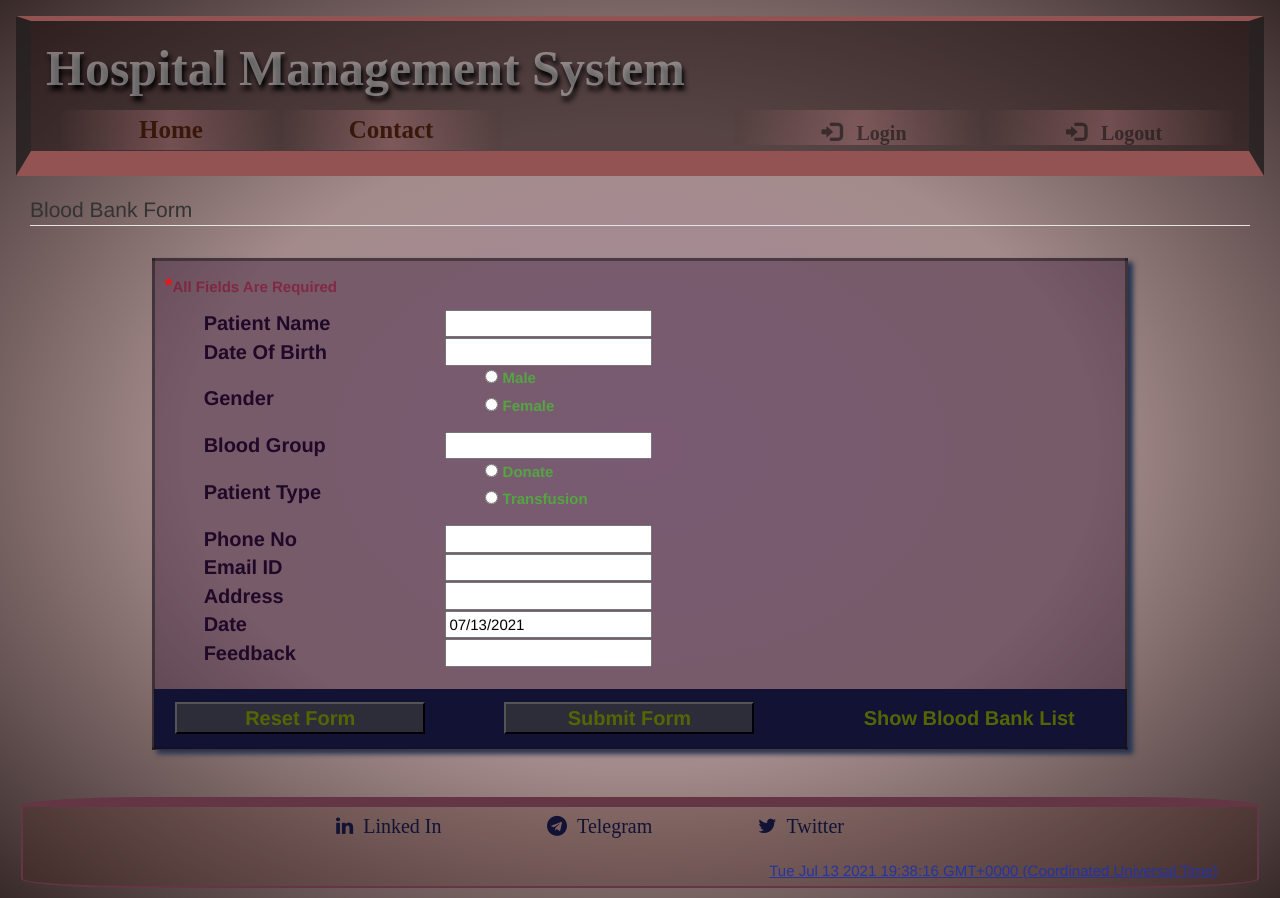
After one commit to ashishchauhan1234/HospitalManagement, a Django app: page /HospitalManagementapp/BloodBankDetails in a window 1280 px wide. The commit adds this page. Run offline with Django 3.2, Linux system fonts and the light colour scheme; lists and menus that the app fills with data are empty; some libraries are stand-ins or nearby versions.

Commit message:
Add files via upload

```diff
--- a/HospitalManagementapp/forms.py
+++ b/HospitalManagementapp/forms.py
@@ -629,3 +629,94 @@ class AdminForm(forms.ModelForm):
 			raise forms.ValidationError("password does not match ....")
 
 		return input_password2
+
+
+patient_choice = (('Donate','Donate'),('Transfusion','Transfusion'))
+class BloodBankForm(forms.ModelForm):
+	gender = forms.ChoiceField(choices=gender_choice, widget=forms.RadioSelect())
+	patient_type = forms.ChoiceField(choices=patient_choice,widget=forms.RadioSelect())
+
+	class Meta:
+		model = BloodBankDetails
+		fields = ['name', 'd_o_b', 'date', 'blood_group', 'phone','patient_type', 'gender', 'email', 'address',
+		                                                                                                 'feedback']
+
+		labels = {
+			'name': _('Patient name'),
+			'd_o_b': _('Date of Birth'),
+			'blood_group':_('Blood group'),
+			'phone': _('Phone no'),
+			'email': _('Email ID'),
+			'gender': _('Gender'),
+			'patient_type': _('Patient type'),
+			'date': _('Date'),
+			'feedback': _('Feedback'),
+			'address': _('Address'),
+		}
+
+		widgets = {
+			'email':forms.EmailInput(),
+			'd_o_b': forms.DateInput(format="%d/%m/%Y"),
+			'date': forms.DateInput(format="%m/%d/%Y"),
+			'feedback': forms.TextInput()
+		}
+
+	def clean_name(self):
+		input_name = self.cleaned_data['name']
+		if len(input_name.strip()) == 0:
+			raise forms.ValidationError("Please enter patient name ")
+		return input_name
+
+	def clean_phone(self):
+		input_phone = self.cleaned_data['phone']
+		if input_phone == None:
+			raise forms.ValidationError("Please enter patient phone no ")
+		return input_phone
+
+	def clean_d_o_b(self):
+		input_date = self.cleaned_data['d_o_b']
+		if input_date == None:
+			raise forms.ValidationError("Please enter date of birth")
+		return input_date
+
+	def clean_date(self):
+		input_date = self.cleaned_data['date']
+		if input_date == None:
+			raise forms.ValidationError("Please enter date")
+		return input_date
+
+	def clean_email(self):
+		input_email= self.cleaned_data['email']
+		validator = EmailValidator('please write valid Email Id')
+		validator(input_email)
+		return input_email
+
+	def clean_address(self):
+		input_add = self.cleaned_data['address']
+		if len(input_add.strip()) == 0:
+			raise forms.ValidationError("Please enter address ")
+		return input_add
+
+	def clean_patient_type(self):
+		input_p_type= self.cleaned_data['patient_type']
+		if len(input_p_type.strip()) == 0:
+			raise forms.ValidationError("Please select type of Patient ")
+		return input_p_type
+
+	def clean_gender(self):
+		input_gen = self.cleaned_data['gender']
+		if input_gen == None:
+			raise forms.ValidationError("Please select gender")
+		return input_gen
+
+	def clean_blood_group(self):
+		input_bg = self.cleaned_data['blood_group']
+		if len(input_bg.strip()) == 0:
+			raise forms.ValidationError("Please enter patient blood group ")
+		return input_bg
+
+	def clean_feedback(self):
+		input_f_back = self.cleaned_data['feedback']
+		if len(input_f_back.strip()) == 0:
+			raise forms.ValidationError("Please give your feedback ")
+		return input_f_back
--- a/HospitalManagementapp/models.py
+++ b/HospitalManagementapp/models.py
@@ -131,3 +131,17 @@ class OrderMedicine( models.Model ):
 	order_date= models.DateField( default= datetime.datetime.now(), null= False,
 	                              blank= False )
 	payment_status= models.CharField( max_length= 50, default= "Pending", null= False, blank= False )
+
+
+class BloodBankDetails(models.Model):
+	id = models.AutoField(primary_key=True,null=False, blank= False)
+	name = models.CharField(max_length=50,null=False, blank=True)
+	d_o_b = models.DateField(null=False,blank=False)
+	gender = models.CharField(max_length=50,null=False, blank=True)
+	blood_group = models.CharField(max_length=5, null=False, blank=False)
+	phone = models.CharField(max_length=10,null=False, blank=False)
+	patient_type =models.CharField(max_length=10,null=False, blank=False)
+	email = models.EmailField(null=False, blank=False)
+	date = models.DateField(default= datetime.datetime.now(),null=False,blank=False)
+	address = models.CharField(max_length=50,null=False, blank=True)
+	feedback = models.TextField(null=False, blank=True)
--- a/HospitalManagementapp/static/style.css
+++ b/HospitalManagementapp/static/style.css
@@ -91,7 +91,7 @@
     color: #74f6f498;
     font-size: 15px;
 }
-#form_table tr th #id_gender,#id_type{
+#form_table tr th #id_gender,#id_type,#id_patient_type{
     color: #54a542;
     vertical-align: center;
     list-style: none;
@@ -125,12 +125,11 @@
     font-size: 20px;
 }
 #form_table #success_msg th{
-    color: #985423;
-    background:red;
+    color: #985453;
+    background: #661212;
     text-align: center;
     font-weight: bolder;
     font-size: 20px;
-    /*height: 20px;*/
 }
 #form_table tr:last-child th a:hover,#form_table tr:last-child th input:hover{
     color: #90522395;
--- /dev/null
+++ b/HospitalManagementapp/templates/BloodBankForm.html
@@ -0,0 +1,98 @@
+{% extends 'Main_Layout.html' %}
+{% block title %}
+    Blood Bank form
+{% endblock %}
+
+{% block content %}
+    <fieldset>
+        <legend>
+            Blood Bank Form
+        </legend>
+        <form action="" method="post" novalidate>
+            {% csrf_token %}
+            <table  id="form_table" cellSpacing='5' cellpadding="5">
+                {% if success %}
+                <tr id="success_msg">
+                    <th colspan="3">
+                        {{ success }}
+                    </th>
+                </tr>
+                {% endif %}
+
+                <tr id="required_msg">
+                    <th colspan="3">
+                        <span>*</span>All fields are required
+                    </th>
+                </tr>
+                <tr>
+                    <th>{{ vdf.name.label }}</th>
+                    <th>{{ vdf.name }}</th>
+                    <th>{{ vdf.name.errors }}</th>
+                </tr>
+                <tr>
+                    <th>{{ vdf.d_o_b.label }}</th>
+                    <th>{{ vdf.d_o_b }}</th>
+                    <th>{{ vdf.d_o_b.errors }}</th>
+                </tr>
+                <tr>
+                    <th>{{ vdf.gender.label }}</th>
+                    <th>{{ vdf.gender }}</th>
+                    <th>{{ vdf.gender.errors }}</th>
+                </tr>
+                <tr>
+                    <th>{{ vdf.blood_group.label }}</th>
+                    <th>{{ vdf.blood_group }}</th>
+                    <th>{{ vdf.blood_group.errors}}</th>
+                </tr>
+                <tr>
+                    <th>{{ vdf.patient_type.label }}</th>
+                    <th>{{ vdf.patient_type }}</th>
+                    <th>{{ vdf.patient_type.errors}}</th>
+                </tr>
+                <tr>
+                    <th>{{ vdf.phone.label }}</th>
+                    <th>{{ vdf.phone }}</th>
+                    <th>{{ vdf.phone.errors}}</th>
+                </tr>
+                <tr>
+                    <th>{{ vdf.email.label }}</th>
+                    <th>{{ vdf.email }}</th>
+                    <th>{{ vdf.email.errors }}</th>
+                </tr>
+                <tr>
+                    <th>{{ vdf.address.label }}</th>
+                    <th>{{ vdf.address }}</th>
+                    <th>{{ vdf.address.errors }}</th>
+                </tr>
+                <tr>
+                    <th>{{ vdf.date.label }}</th>
+                    <th>{{ vdf.date }}</th>
+                    <th>{{ vdf.date.errors }}</th>
+                </tr>
+                <tr>
+                    <th>{{ vdf.feedback.label }}</th>
+                    <th>{{ vdf.feedback }}</th>
+                    <th>{{ vdf.feedback.errors }}</th>
+                </tr>
+
+                <tr>
+                    <th colspan="3">&nbsp;
+                        &nbsp;
+                    </th>
+                </tr>
+
+                <tr>
+                    <th>
+                        <input type="reset" value="Reset Form" onclick="alert('your page is refreshed')">
+                    </th>
+                    <th>
+                        <input type="submit" value="Submit Form" onclick="alert('check data before submit.')">
+                    </th>
+                    <th>
+                        <a href="{% url 'Show_Blood_Bank_Details' %}">Show Blood Bank list</a>
+                    </th>
+                </tr>
+            </table>
+        </form>
+    </fieldset>
+{% endblock %}
--- a/HospitalManagementapp/templates/Home.html
+++ b/HospitalManagementapp/templates/Home.html
@@ -81,6 +81,9 @@
                 <a href="{% url 'Show_Room_Details' %}" > Rooms Details</a>
             </div>
             <div class="col-sm-4" style="margin-bottom: 2%">
+            <img src="{% static 'images/blood-stock.gif' %}" class="img-responsive"  alt="Image">
+                <a href="{% url 'Show_Blood_Bank_Details' %}" >Blood Bank Details</a>
+
             </div>
             <div class="col-sm-4" style="margin-bottom: 2%">
                 <img src="{% static 'images/checkout-1.jpg' %}" class="img-responsive"  alt="Image">
--- a/HospitalManagementapp/urls.py
+++ b/HospitalManagementapp/urls.py
@@ -57,4 +57,9 @@ urlpatterns = [
     path("UpdateVisitor/<int:id>", updateVisitor, name="Update_Visitor"),
     path("DeleteVisitor/<int:id>", deleteVisitor, name="Delete_Visitor"),
     path("ShowVisitor", showVisitor, name = "Show_Visitor_Details"),
+
+    path('BloodBankDetails',bloodBank, name = 'Blood_Bank_Form'),
+    path('UpdateBloodBank/<int:id>',updateBloodBank, name = 'Update_Blood_Bank_Details'),
+    path('DeleteBloodBank/<int:id>',deleteBloodBank, name = 'Delete_Blood_Bank_Details'),
+    path('ShowBloodBank',showBloodBank, name = 'Show_Blood_Bank_Details'),
 ]
--- a/HospitalManagementapp/views.py
+++ b/HospitalManagementapp/views.py
@@ -672,3 +672,71 @@ def showAdmin(request):
 	current_page= request.GET.get('page')
 	admin_list= pages.get_page(current_page)
 	return render(request,'ShowAdmin.html',{'admin_list': admin_list, 'title' :'Admin list'})
+
+
+
+def bloodBank(request):
+	if request.method == "POST":
+		blood_bank_vdf = BloodBankForm(request.POST)
+		if blood_bank_vdf.is_valid():
+			bb = BloodBankDetails()
+			bb.name = blood_bank_vdf.cleaned_data['name']
+			bb.d_o_b = blood_bank_vdf.cleaned_data['d_o_b']
+			bb.blood_group = blood_bank_vdf.cleaned_data['blood_group']
+			bb.gender = blood_bank_vdf.cleaned_data['gender']
+			bb.patient_type = blood_bank_vdf.cleaned_data['patient_type']
+			bb.phone = blood_bank_vdf.cleaned_data['phone']
+			bb.email = blood_bank_vdf.cleaned_data['email']
+			bb.address = blood_bank_vdf.cleaned_data['address']
+			bb.date = blood_bank_vdf.cleaned_data['date']
+			bb.feedback = blood_bank_vdf.cleaned_data['feedback']
+
+			bb.save()
+
+			blood_vdf = BloodBankForm()
+			return render(request, 'BloodBankForm.html', {'vdf': blood_vdf,'success':"Your data has successfully "
+			                                                                         "save"})
+		else:
+			return render(request, 'BloodBankForm.html',{'vdf': blood_bank_vdf,'success':'Your data has not saved'})
+
+	bb_vdf = BloodBankForm()
+	return render(request, 'BloodBankForm.html',{'vdf': bb_vdf})
+
+def updateBloodBank(request,id):
+	blood_bank_date = BloodBankDetails.objects.get(pk = id)
+	if request.method == "POST":
+		blood_bank_vdf = BloodBankForm(request.POST)
+		if blood_bank_vdf.is_valid():
+			new_bb = BloodBankDetails()
+			new_bb.name = blood_bank_vdf.cleaned_data['name']
+			new_bb.d_o_b = blood_bank_vdf.cleaned_data['d_o_b']
+			new_bb.blood_group = blood_bank_vdf.cleaned_data['blood_group']
+			new_bb.gender = blood_bank_vdf.cleaned_data['gender']
+			new_bb.patient_type = blood_bank_vdf.cleaned_data['patient_type']
+			new_bb.phone = blood_bank_vdf.cleaned_data['phone']
+			new_bb.email = blood_bank_vdf.cleaned_data['email']
+			new_bb.address = blood_bank_vdf.cleaned_data['address']
+			new_bb.date = blood_bank_vdf.cleaned_data['date']
+			new_bb.feedback = blood_bank_vdf.cleaned_data['feedback']
+
+			new_bb.id = blood_bank_date.id
+			new_bb.save()
+			return redirect('Show_Blood_Bank_Details')
+		else:
+			return render(request, 'BloodBankForm.html',{'vdf': blood_bank_vdf,'success':'Your data has not '
+			                                                                             'updated'})
+
+	bb_vdf = BloodBankForm(instance=blood_bank_date)
+	return render(request, 'BloodBankForm.html',{'vdf': bb_vdf})
+
+def deleteBloodBank(request,id):
+	bb_data= BloodBankDetails.objects.get(pk= id)
+	bb_data.delete()
+	return redirect('Show_Blood_Bank_Details')
+
+def showBloodBank(request):
+	blood_bank_list_all = BloodBankDetails.objects.all()
+	page_wise= Paginator(blood_bank_list_all, per_page= 5, orphans= 2)
+	current_page= request.GET.get('page')
+	blood_bank_list= page_wise.get_page(current_page)
+	return render(request,'ShowBloodBank.html',{'blood_bank_list': blood_bank_list })
```
Also changed, not shown: HospitalManagementapp/templates/ShowBloodBank.html (added, +80 -0 lines), HospitalManagementapp/static/images/Blood_Bank.jpg (added), HospitalManagementapp/static/images/blood-stock.gif (added).
